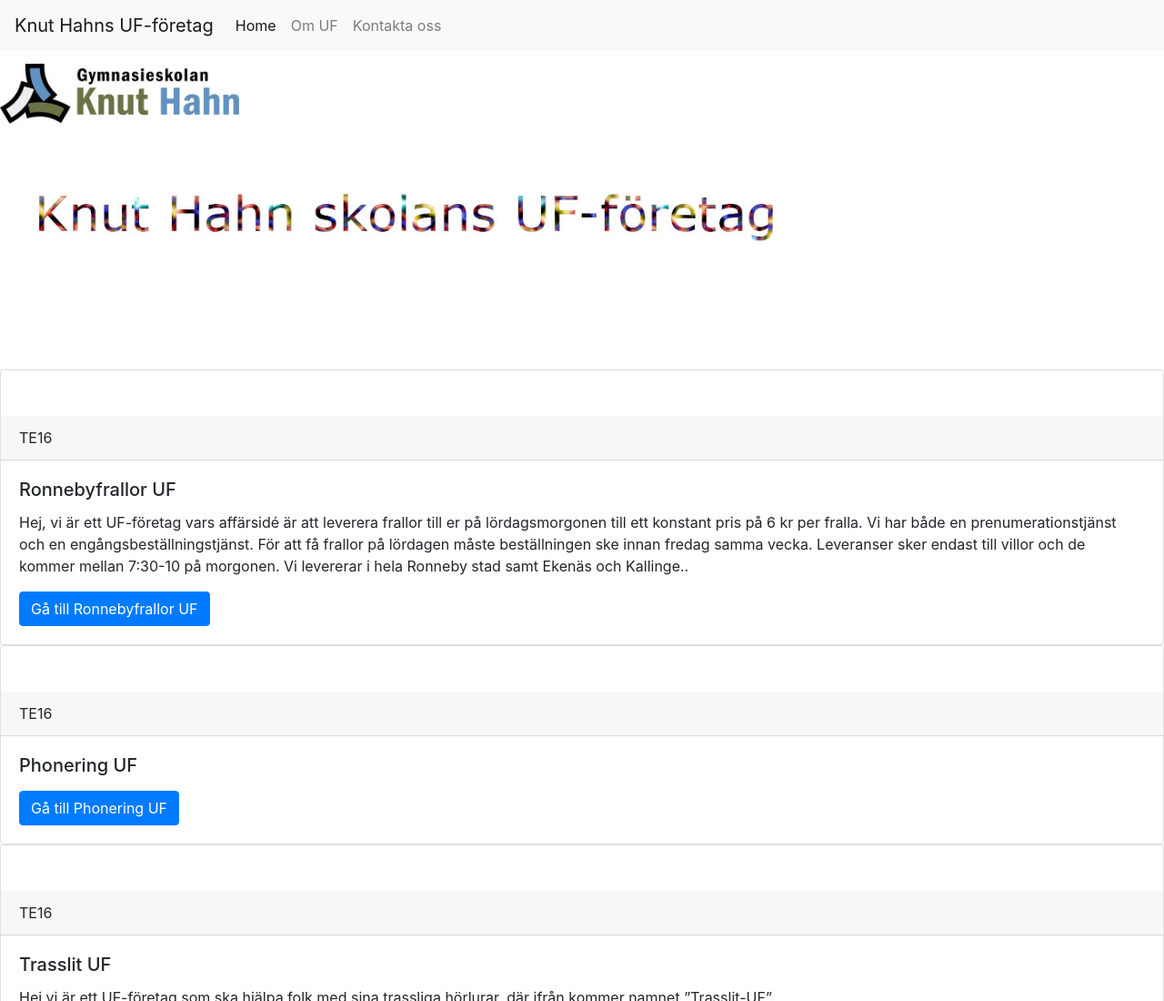
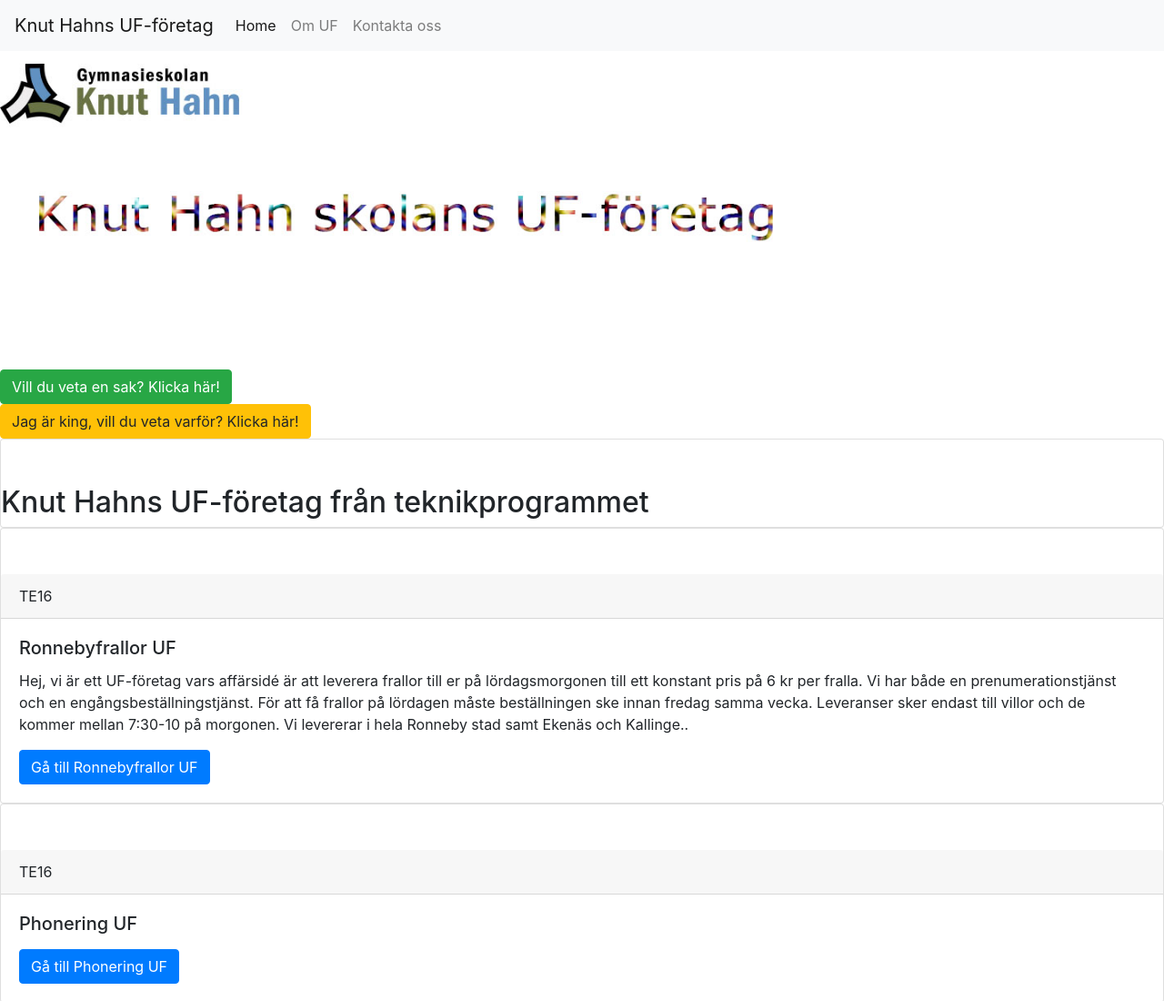
Before and after one commit to ejulga/Slutarbete-webbutveckling, a plain HTML site: page index.html in a window 1280 px wide. Shown: the top 1100 px of the page at 91% size. Drawn offline with nearby package versions, Linux system fonts and the light colour scheme.

Commit message:
Nu jävlar har jag fått med alla kraven, bara valideringen kvar

```diff
--- a/index.html
+++ b/index.html
@@ -38,6 +38,13 @@
 <img src="img\knutan.jpg" alt="Smiley face" height="350" width="900">
 
 
+<div><button class="btn btn-success" onclick="this.innerHTML='Du är väldigt fin idag!'">Vill du veta en sak? Klicka här!</button></div>
+
+<div><button class="btn btn-warning" onclick="changeText()">Jag är king, vill du veta varför? Klicka här!</button></div>
+
+<div class="card mellanrum">
+<h2 id="rubrik">Knut Hahns UF-företag från teknikprogrammet</h2>
+</div>
 <!-- Card UF -->
 
 <div class="card mellanrum">
--- a/js/javascript.js
+++ b/js/javascript.js
@@ -1 +1,5 @@
-//Gör något här, kolla w3school för info
+//Gör något här
+function changeText(){
+	var rubrik = document.getElementById('rubrik');
+	rubrik.innerHTML = 'Titta vad duktig jag är!';
+}
```
